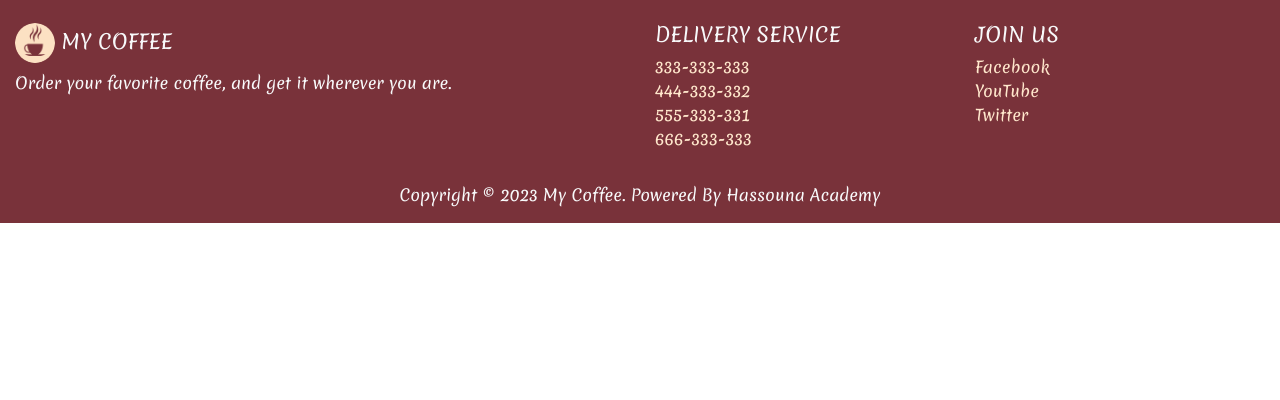
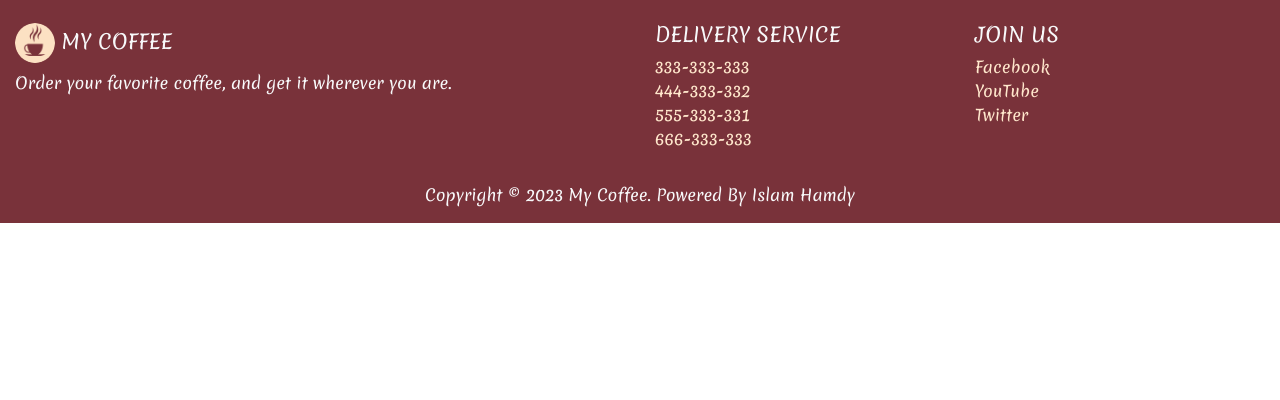
Before and after one commit to Islam412/My_Coffee, a Django app: page / in a window 1280 px wide. Shown: the part 122-522 px from the top of the page. Run offline with Django 4.2, Linux system fonts and the light colour scheme; some libraries are stand-ins or nearby versions.

Commit message:
edit based file

```diff
--- a/templates/base.html
+++ b/templates/base.html
@@ -129,7 +129,7 @@
             </div>
 
             <div class="text-center py-3">
-              Copyright &copy; <span class="year">2019</span> My Coffee. Powered By Hassouna Academy
+              Copyright &copy; <span class="year">2023</span> My Coffee. Powered By Islam Hamdy
             </div>
 
           </footer>
```
